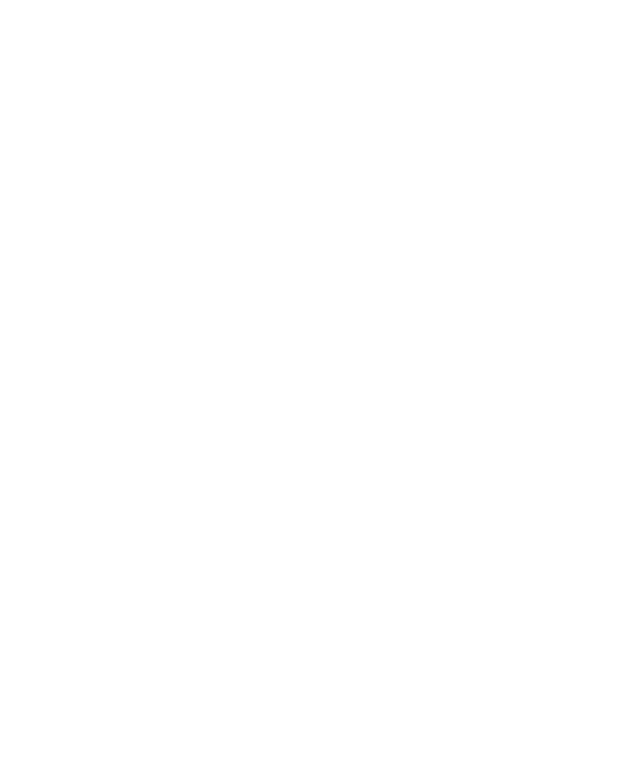
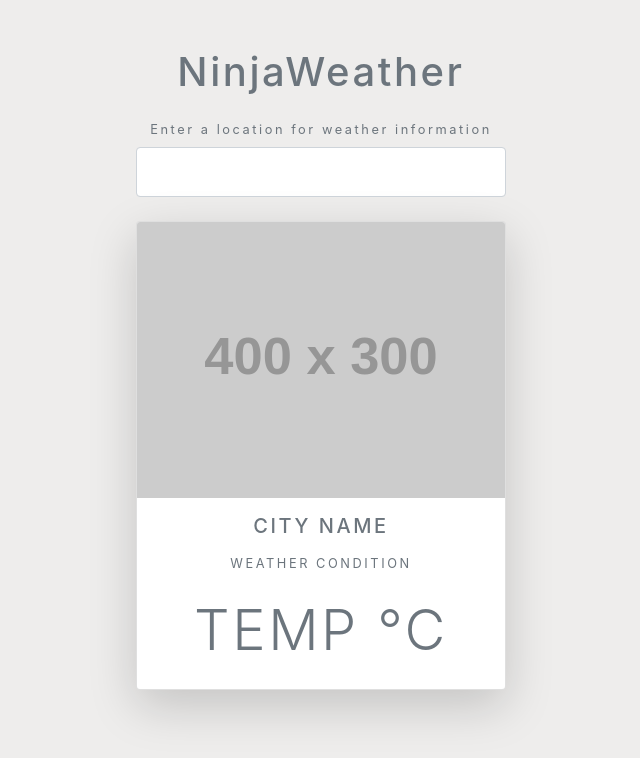
Before and after one commit to markgmz92/weather_app, a plain HTML site: page index.html in a window 1280 px wide. Shown: the whole page, without its empty margins (319-959 px from the left). Drawn offline with nearby package versions, Linux system fonts and the light colour scheme; placeholder pictures from the web are drawn by us.

Commit message:
[NW - 002] Template done

```diff
--- a/index.html
+++ b/index.html
@@ -14,6 +14,33 @@
     <title>Ninja Weather</title>
   </head>
   <body>
+    <div class="container my-5 mx-auto">
+      <h1 class="text-muted text-center my-4">NinjaWeather</h1>
+
+      <form class="change-location my-4 text-center text-muted">
+        <label for="city">Enter a location for weather information</label>
+        <input type="text" name="city" class="form-control p-4" />
+      </form>
+
+      <div class="card shadow-lg rounded">
+        <img
+          src="https://via.placeholder.com/400x300"
+          class="time card-img-top"
+        />
+        <div class="icon bg-light mx-auto text-center">
+          <!---icon-->
+        </div>
+        <div class="text-muted text-uppercase text-center details">
+          <h5 class="my-3">City name</h5>
+          <div class="my-3">Weather condition</div>
+          <div class="display-4 my-4">
+            <span>temp</span>
+            <span>&deg;C</span>
+          </div>
+        </div>
+      </div>
+    </div>
+
     <script src="scripts/forecast.js"></script>
     <script src="scripts/app.js"></script>
   </body>
--- a/styles.css
+++ b/styles.css
@@ -0,0 +1,9 @@
+body {
+  background: #eeedec;
+  letter-spacing: 0.2em;
+  font-size: 0.8em;
+}
+
+.container {
+  max-width: 400px;
+}
```
